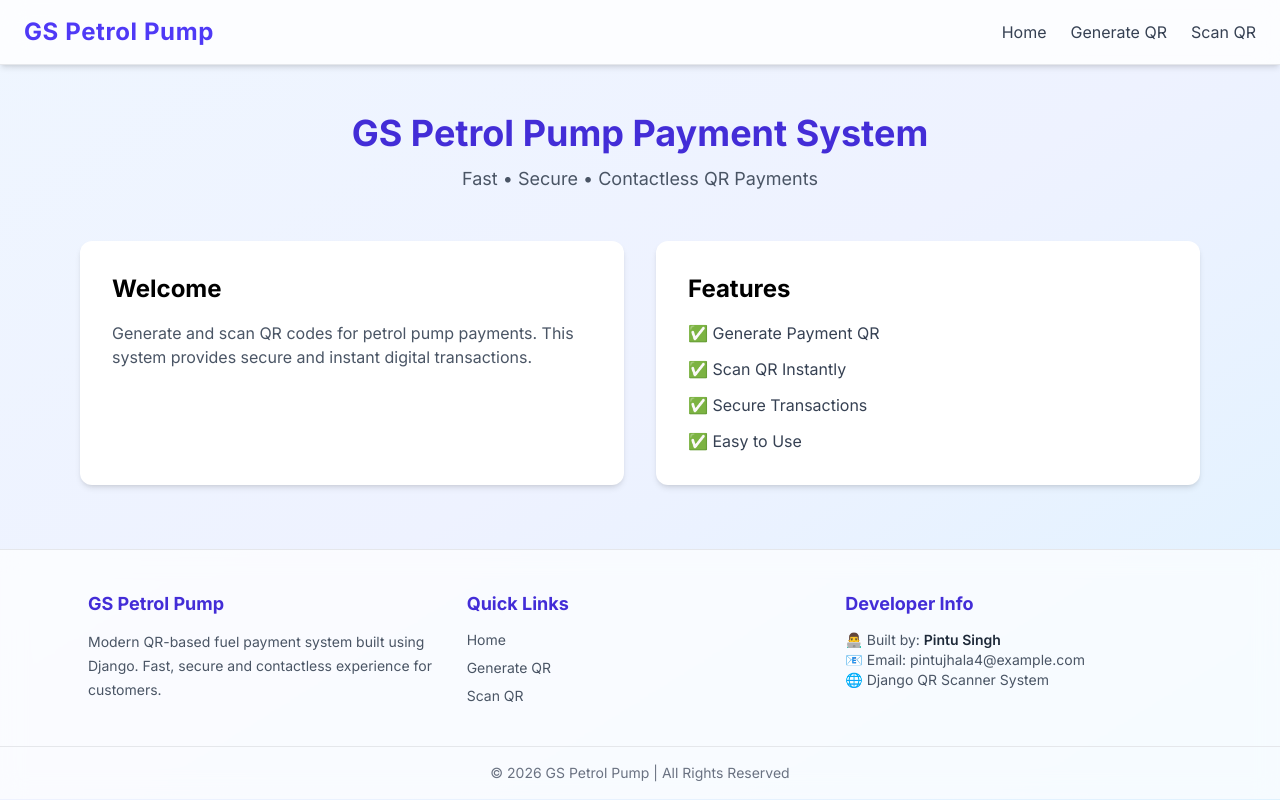
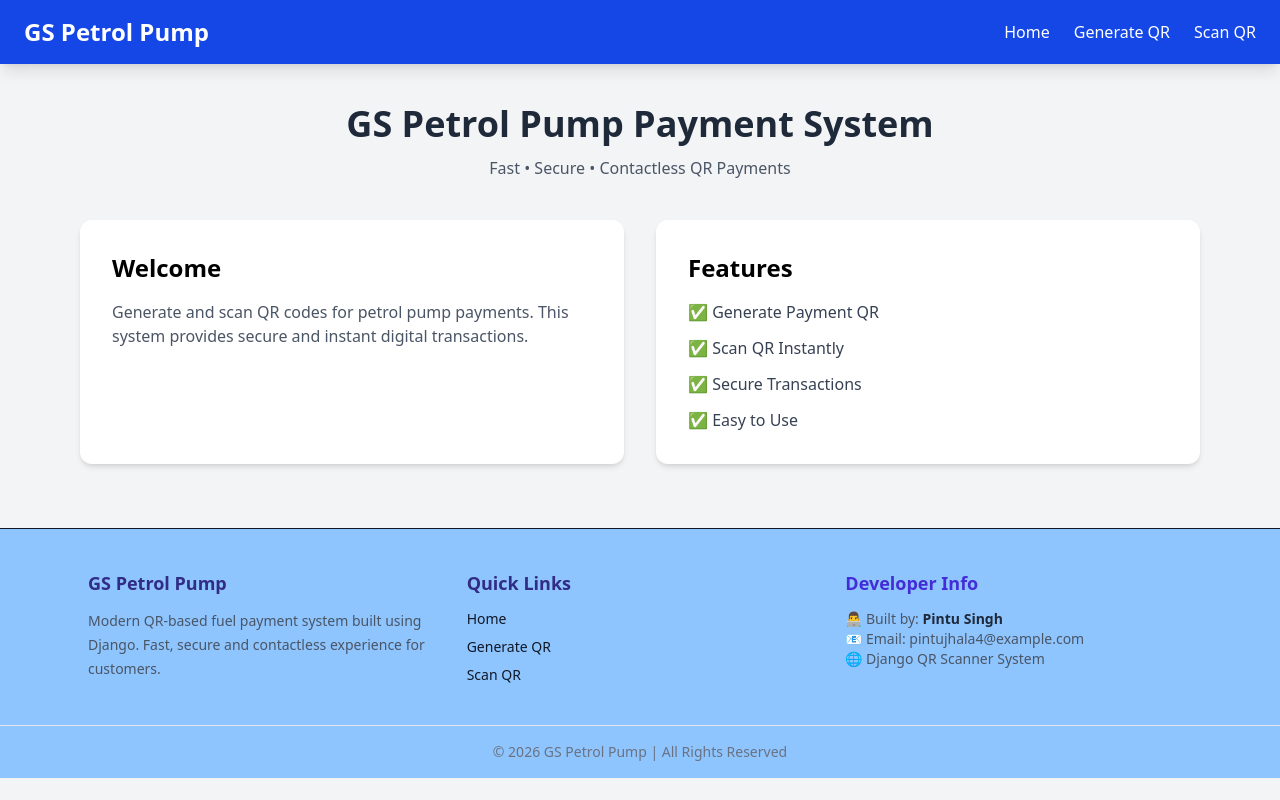
Before and after one commit to pintusingh123/Scanner-app, a Django app: page / in a window 1280 px wide. Run offline with Django 5.2, Linux system fonts and the light colour scheme; style sheets or scripts are compiled from the project's sources.

Commit message:
better effective ui undo

```diff
--- a/scannerApp/templates/scanner/base.html
+++ b/scannerApp/templates/scanner/base.html
@@ -8,42 +8,33 @@
     <title>{% block title %}{% endblock title %}</title>
 
     <link rel="stylesheet" href="{% static 'css/output.css' %}">
-
-    <!-- Google Font -->
-    <link href="https://fonts.googleapis.com/css2?family=Inter:wght@300;400;600;700&display=swap" rel="stylesheet">
-
-    <style>
-        body {
-            font-family: 'Inter', sans-serif;
-        }
-    </style>
 </head>
 
-<body class="bg-gradient-to-br from-blue-50 via-indigo-50 to-sky-100 min-h-screen text-gray-800">
+<body class="bg-gray-100 min-h-screen">
 
-<!-- NAVBAR -->
-<nav class="bg-white/80 backdrop-blur-md shadow-md border-b border-gray-200">
+    <!-- Navbar -->
+    <nav class="bg-blue-700 text-white shadow-lg">
         <div class="max-w-7xl mx-auto px-6 py-4 flex justify-between items-center">
 
-        <h1 class="text-2xl font-bold text-indigo-600 tracking-wide">
+            <h1 class="text-2xl font-bold">
                 GS Petrol Pump
             </h1>
 
-        <ul class="flex gap-6 font-medium text-gray-700">
+            <ul class="flex gap-6 font-medium">
                 <li>
-                <a href="{% url 'home' %}" class="hover:text-indigo-600 transition">
+                    <a href="{% url 'home' %}" class="hover:text-yellow-300 transition">
                         Home
                     </a>
                 </li>
 
                 <li>
-                <a href="{% url 'generateqr' %}" class="hover:text-indigo-600 transition">
+                    <a href="{% url 'generateqr' %}" class="hover:text-yellow-300 transition">
                         Generate QR
                     </a>
                 </li>
 
                 <li>
-                <a href="{% url 'scanqr' %}" class="hover:text-indigo-600 transition">
+                    <a href="{% url 'scanqr' %}" class="hover:text-yellow-300 transition">
                         Scan QR
                     </a>
                 </li>
@@ -52,31 +43,30 @@
         </div>
     </nav>
 
-<!-- HEADER -->
-<div class="text-center py-12">
-    <h1 class="text-4xl font-bold text-indigo-700">
+    <!-- Main Heading -->
+    <div class="text-center py-10">
+        <h1 class="text-4xl font-bold text-gray-800">
             GS Petrol Pump Payment System
         </h1>
 
-    <p class="text-gray-600 mt-3 text-lg">
+        <p class="text-gray-600 mt-3">
             Fast • Secure • Contactless QR Payments
         </p>
     </div>
 
-<!-- CONTENT -->
+    <!-- Content -->
     <div class="max-w-6xl mx-auto px-4">
         {% block content %}
         {% endblock content %}
     </div>
-
   <!-- FOOTER -->
-<footer class="mt-16 bg-white/70 backdrop-blur-md border-t border-gray-200">
+<footer class="mt-16 bg-blue-300 backdrop-blur-md border-t border-gray-900">
 
     <div class="max-w-6xl mx-auto px-6 py-10 grid md:grid-cols-3 gap-8">
 
         <!-- About -->
         <div>
-            <h2 class="text-lg font-bold text-indigo-700 mb-3">
+            <h2 class="text-lg font-bold text-indigo-900 mb-3">
                 GS Petrol Pump
             </h2>
             <p class="text-sm text-gray-600 leading-6">
@@ -87,11 +77,11 @@
 
         <!-- Quick Links -->
         <div>
-            <h2 class="text-lg font-bold text-indigo-700 mb-3">
+            <h2 class="text-lg font-bold text-indigo-900 mb-3">
                 Quick Links
             </h2>
 
-            <ul class="space-y-2 text-sm text-gray-600">
+            <ul class="space-y-2 text-sm text-gray-900">
                 <li><a href="{% url 'home' %}" class="hover:text-indigo-600">Home</a></li>
                 <li><a href="{% url 'generateqr' %}" class="hover:text-indigo-600">Generate QR</a></li>
                 <li><a href="{% url 'scanqr' %}" class="hover:text-indigo-600">Scan QR</a></li>
```
Lines whose indentation alone changed are shown as unchanged.
